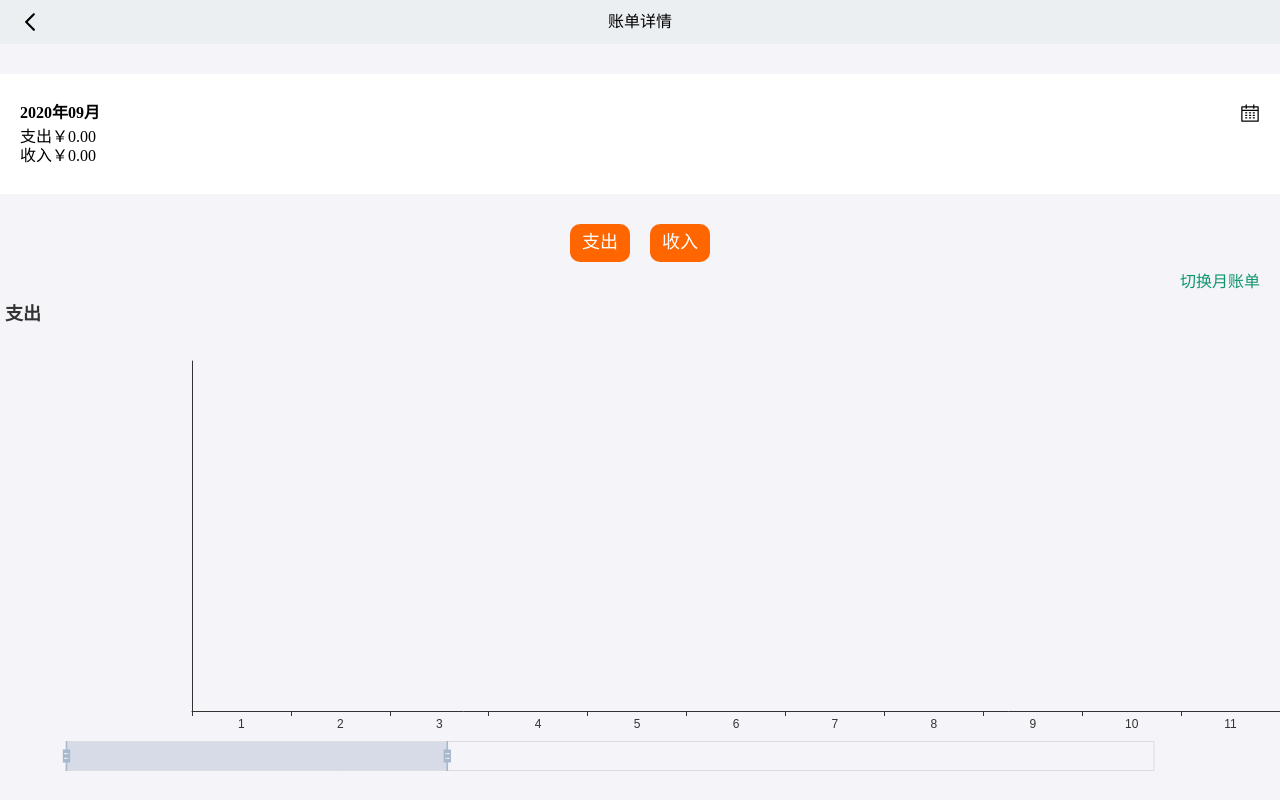
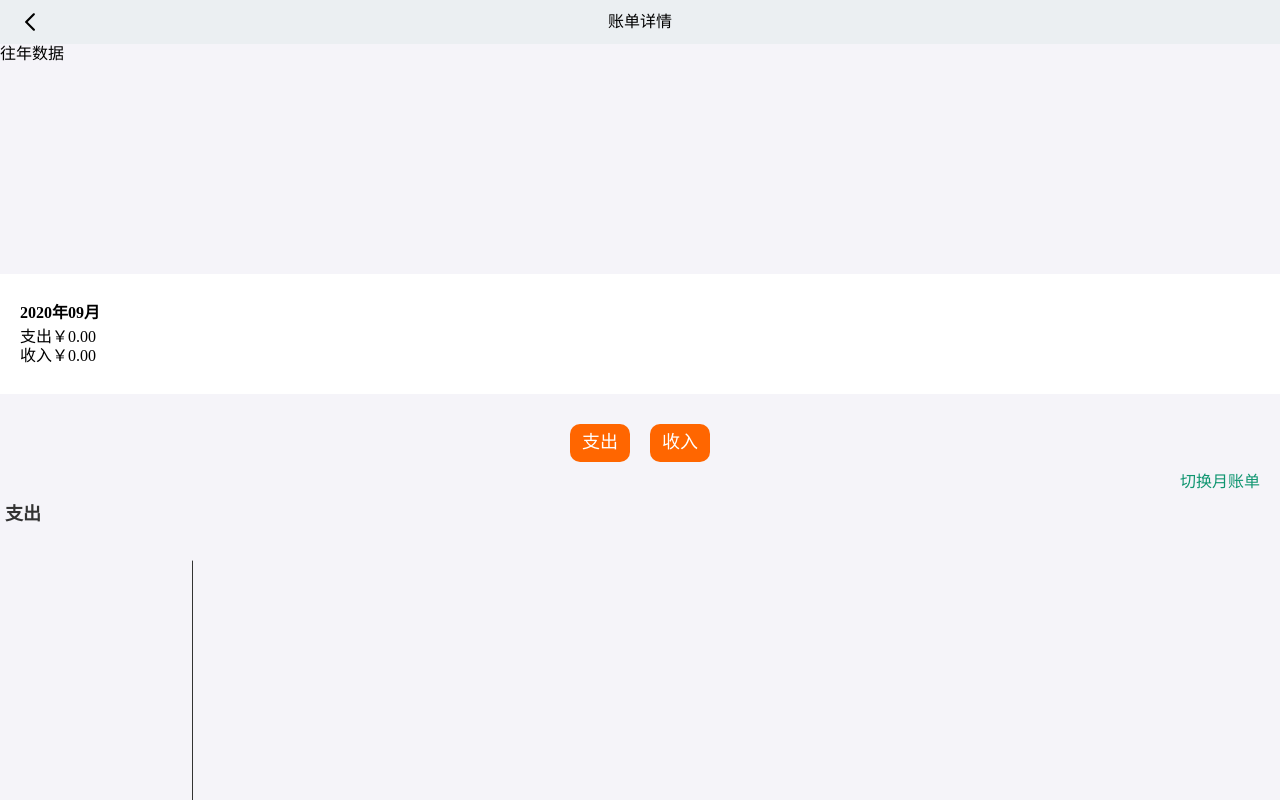
Before and after one commit to h666t/tally-react, a React app: page /Statistics in a window 1280 px wide. Shown: the top 800 px of the page. Built offline with nearby package versions, Linux system fonts and the light colour scheme.

Commit message:
create YearScreen component

```diff
--- a/src/view/Statistics.tsx
+++ b/src/view/Statistics.tsx
@@ -8,6 +8,7 @@ import {EchartPart} from './statistics/EchartPart';
 import {DataSourceItem} from './Money';
 import {fetchSpecialDataSource} from '../lib/fetchSpecialDataSource';
 import {Icon} from '../components/Icon';
+import {YearScreen} from '../view/statistics/YearScreen';
 
 const StatisticsWrapper = styled.div`
   >.screen{
@@ -31,7 +32,6 @@ const StatisticsWrapper = styled.div`
         padding-bottom: 5px;
       }
     }
-
   }
   >.buttonWrapper{
     display: flex;
@@ -57,6 +57,7 @@ const StatisticsWrapper = styled.div`
 `
 
 const Statistics:React.FC = () => {
+  const [isShowYearScreen,setIsShowYearScreen] = useState<'true' | 'false'>('true')
   const thisMonth = `${dayjs().format('YYYY年MM月')}`
   const inputAmount = fetchSpecialTimeAmount('+',thisMonth).toFixed(2)
   const outputAmount = fetchSpecialTimeAmount('-',thisMonth).toFixed(2)
@@ -84,10 +85,16 @@ const Statistics:React.FC = () => {
   return (
     <StatisticsWrapper>
       <NavWithBack title={'账单详情'} backPath={'/'}/>
+      {isShowYearScreen === 'true' ? <YearScreen/> : ''}
           <div className={'screen'}>
             <div className={'dateLine'}>
               <span>{thisMonth}</span>
-              <Icon id={'#calendar'} prefix={'calendarIcon'}/>
+              {monthOrYear === 'year' ? <Icon id={'#calendar'}
+                                              prefix={'calendarIcon'}
+                                              onClick={()=>{
+                                                isShowYearScreen === 'true' ? setIsShowYearScreen('false') : setIsShowYearScreen('true')
+                                              }}
+              /> : ''}
             </div>
               <span>
                 支出
--- /dev/null
+++ b/src/view/statistics/YearScreen.tsx
@@ -0,0 +1,15 @@
+import React from 'react';
+import styled from 'styled-components';
+
+const YearScreenWrapper = styled.div`
+  height: 200px;
+`
+
+const YearScreen:React.FC = () => {
+  return (
+    <YearScreenWrapper>
+      <span>往年数据</span>
+    </YearScreenWrapper>
+  )
+}
+export {YearScreen}
```
